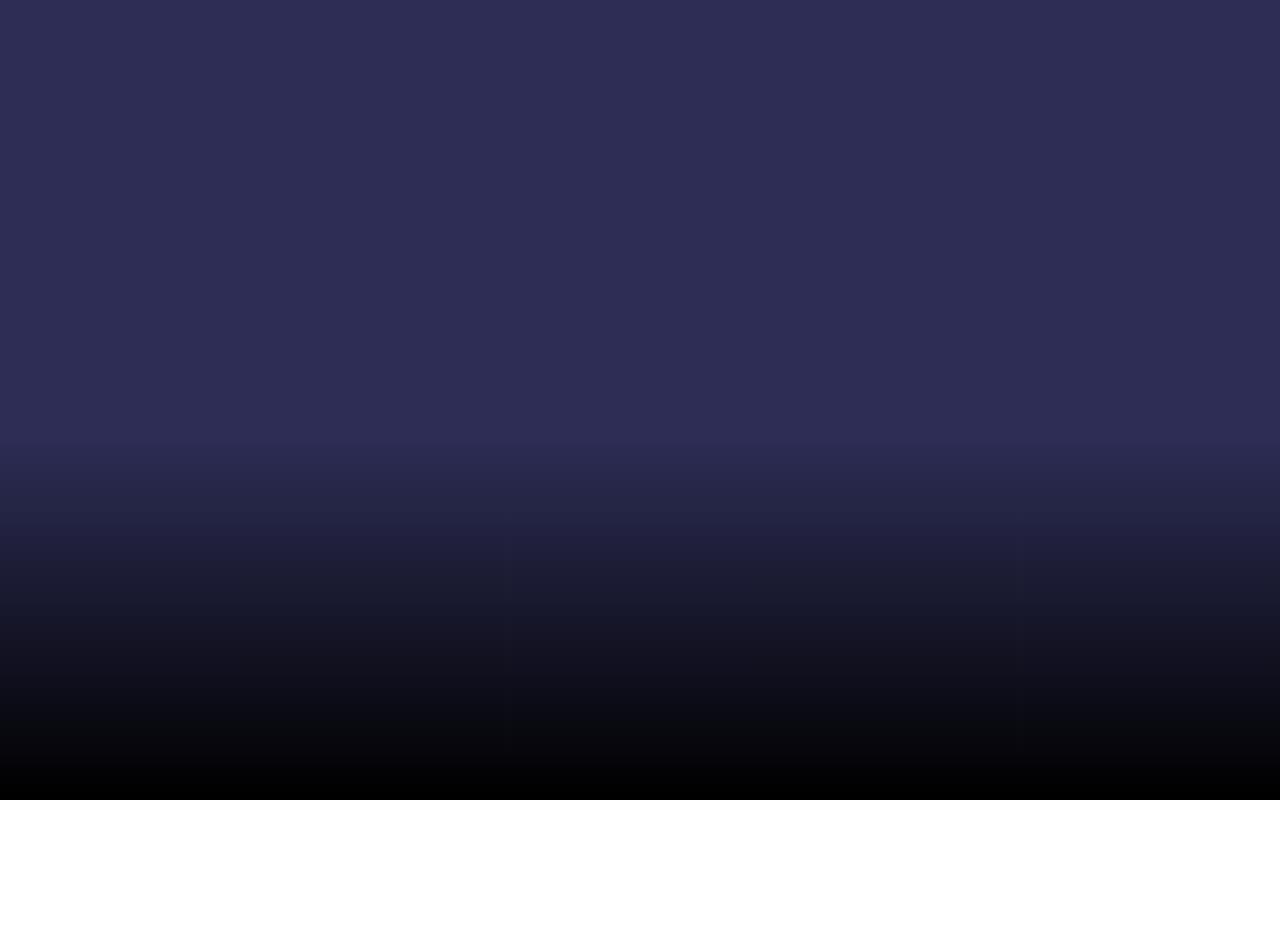
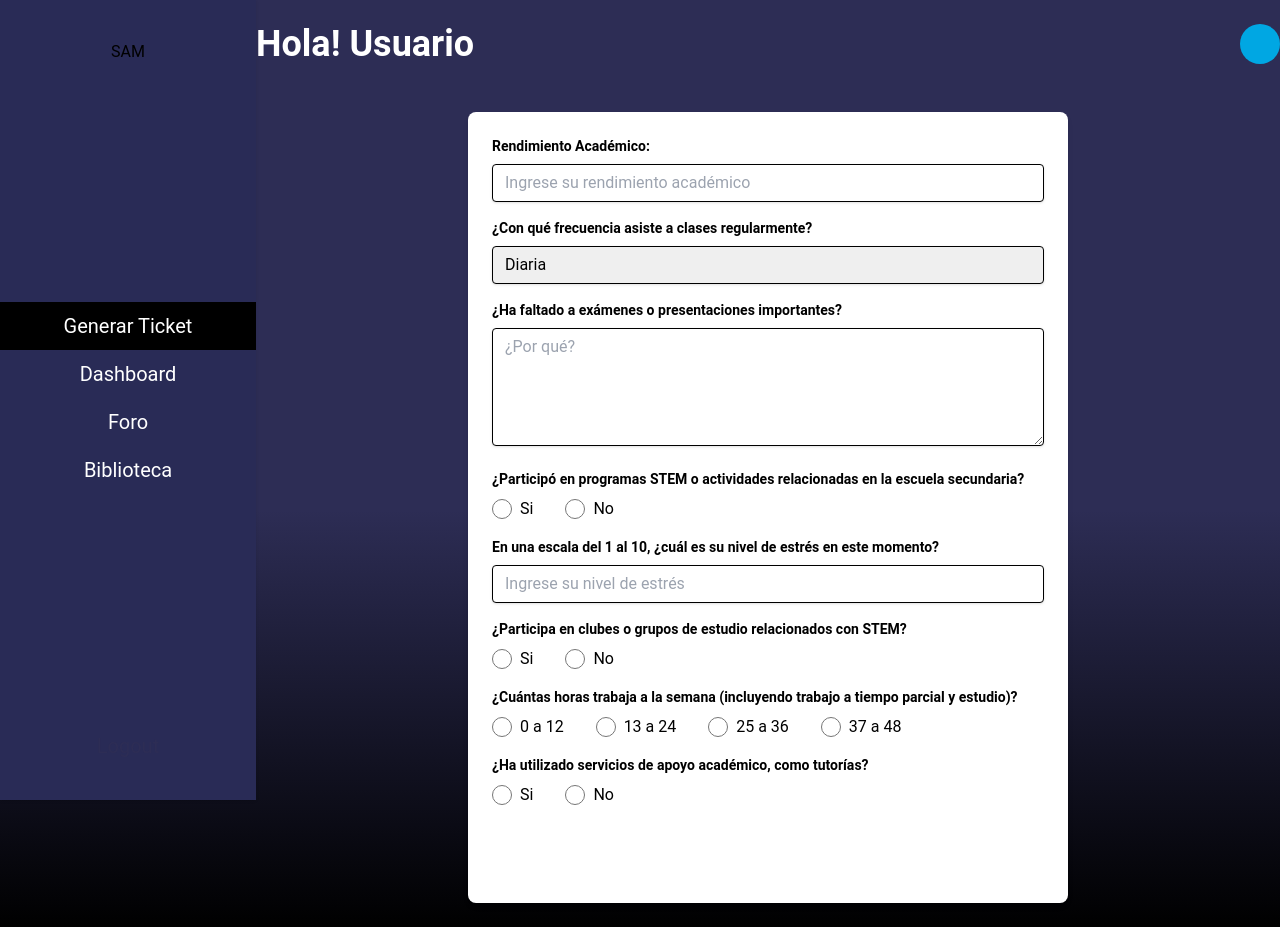
Before and after one commit to Juxnjo/mvpSenaSoft_Globant, a React (Vite) app in the folder frontend/: page /ticket in a window 1280 px wide. Before the commit this address had no page. Before the commit the page ends 800 px from the top, so only its background shows below. Built offline with nearby package versions, Linux system fonts and the light colour scheme.

Commit message:
create form ticket

```diff
--- a/frontend/index.html
+++ b/frontend/index.html
@@ -10,7 +10,7 @@
     href="https://cdn.jsdelivr.net/npm/bootstrap-icons@1.8.0/font/bootstrap-icons.css"
   />
   </head>
-  <body class="bg-gradient-to-b from-darkBlue from-55% to-black w-full h-screen font-Roboto">
+  <body class="bg-gradient-to-b from-darkBlue from-55% to-black w-full font-Roboto h-auto">
     <div id="root"></div>
     <script type="module" src="/src/main.jsx"></script>
 
--- a/frontend/src/App.jsx
+++ b/frontend/src/App.jsx
@@ -2,6 +2,7 @@
 import { Routes, Route } from 'react-router-dom'
 import { LoginPage } from './pages/LoginPage'
 import { HomePage } from './pages/HomePage'
+import { TicketsPage } from './pages/TicketsPage'
 
 function App() {
 
@@ -10,6 +11,7 @@ function App() {
       <Routes>
         <Route path='/' element={<LoginPage />} />
         <Route path='/home' element={<HomePage />} />
+        <Route path='/ticket' element={<TicketsPage />} />
       </Routes>
 
     </>
--- a/frontend/src/components/SideBar/SideBarComponent.jsx
+++ b/frontend/src/components/SideBar/SideBarComponent.jsx
@@ -10,16 +10,19 @@ export const SideBarComponent = () => {
   };
 
   return (
-    <> <div className="absolute right-10 top-10 font-bold text-4xl z-20 text-white sm:block lg:hidden" onClick={toggleSidebar}>x</div>
+    <>
+
+
+    <div className="absolute right-10 top-10 font-bold text-4xl z-30 text-white sm:block lg:hidden" onClick={toggleSidebar}>x</div>
       <div
-        className={`sidebar fixed top-0 flex h-screen justify-between py-10 flex-col bottom-0 lg:left-0 lg:w-64 bg-[#3546E6] duration-700 overflow-y-auto text-center lg:translate-x-0 ${!isSidebarOpen ? 'translate-x-0' : '-translate-x-full'
+        className={`sidebar fixed top-0 flex h-screen justify-between py-10 flex-col bottom-0 lg:left-0 lg:w-64 bg-[#292B56] shadow duration-700 overflow-y-auto text-center lg:translate-x-0 ${!isSidebarOpen ? 'translate-x-0' : '-translate-x-full'
           }`}
 
       >
         <div className='block'>
-          <h1>CAS</h1>
+          <h1>SAM</h1>
         </div>
-        <div className='w-full p-16 text-center flex justify-center text-white cursor-pointer'>
+        <div className='w-full p-16 text-center flex justify-center z-20 text-white cursor-pointer'>
           <ul className="flex justify-center flex-col text-xl">
             <li className="w-64 h-12 flex items-center lg:bg-black justify-center lg:hover:bg-darkBlue duration-300">Generar Ticket</li>
             <li className="w-64 h-12 flex items-center justify-center lg:hover:bg-darkBlue duration-300">Dashboard</li>
--- a/frontend/src/pages/TicketsPage.jsx
+++ b/frontend/src/pages/TicketsPage.jsx
@@ -1,7 +1,221 @@
-
+import { SideBarComponent } from "../components/SideBar/SideBarComponent";
 
 export const TicketsPage = () => {
   return (
-    <div>TicketsPage</div>
-  )
-}
+    <div className="bg-gray-100 min-h-screen flex flex-col">
+
+      <div className="bg-blue-500 py-6 text-white">
+        <div className="container mx-auto flex justify-between items-center">
+          <h1 className="font-bold ml-64 text-4xl">Hola! Usuario</h1>
+          <div className="hidden lg:block w-10 h-10 bg-semiLightBlue rounded-full"></div>
+        </div>
+      </div>
+      <SideBarComponent />
+
+      <div className="container py-6 flex flex-col items-center p-5">
+
+        <form
+          action=""
+          method="post"
+          className="bg-white shadow-md rounded-lg p-6  lg:w-[600px] lg:ml-64"
+        >
+          <div className="mb-4">
+            <label htmlFor="rendimiento" className="block text-gray-700 text-sm font-bold mb-2">
+              Rendimiento Académico:
+            </label>
+            <input
+              type="text"
+              id="rendimiento"
+              name="rendimiento"
+              placeholder="Ingrese su rendimiento académico"
+              className="shadow appearance-none border rounded w-full py-2 px-3 text-gray-700 leading-tight focus:outline-none focus:shadow-outline"
+            />
+          </div>
+
+          <div className="mb-4">
+            <label htmlFor="frecuencia" className="block text-gray-700 text-sm font-bold mb-2">
+              ¿Con qué frecuencia asiste a clases regularmente?
+            </label>
+            <select
+              id="frecuencia"
+              name="frecuencia"
+              className="shadow appearance-none border rounded w-full py-2 px-3 text-gray-700 leading-tight focus:outline-none focus:shadow-outline"
+            >
+              <option value="diaria">Diaria</option>
+              <option value="semanalmente">Semanalmente</option>
+              <option value="ocasionalmente">Ocasionalmente</option>
+              <option value="nunca">Nunca</option>
+            </select>
+          </div>
+
+          <div className="mb-4">
+            <label htmlFor="faltas" className="block text-gray-700 text-sm font-bold mb-2">
+              ¿Ha faltado a exámenes o presentaciones importantes?
+            </label>
+            <textarea
+              id="faltas"
+              name="faltas"
+              placeholder="¿Por qué?"
+              rows="5"
+              className="shadow appearance-none border rounded w-full py-2 px-3 text-gray-700 leading-tight focus:outline-none focus:shadow-outline"
+            ></textarea>
+          </div>
+
+          <div className="mb-4">
+            <label className="block text-gray-700 text-sm font-bold mb-2">
+              ¿Participó en programas STEM o actividades relacionadas en la escuela secundaria?
+            </label>
+            <div className="flex items-center">
+              <input
+                type="radio"
+                id="stem-si"
+                name="stem"
+                value="si"
+                className="form-radio h-5 w-5 text-blue-500"
+              />
+              <label htmlFor="stem-si" className="ml-2">
+                Si
+              </label>
+              <input
+                type="radio"
+                id="stem-no"
+                name="stem"
+                value="no"
+                className="form-radio h-5 w-5 text-blue-500 ml-8"
+              />
+              <label htmlFor="stem-no" className="ml-2">
+                No
+              </label>
+            </div>
+          </div>
+
+          <div className="mb-4">
+            <label htmlFor="nivelEstrés" className="block text-gray-700 text-sm font-bold mb-2">
+              En una escala del 1 al 10, ¿cuál es su nivel de estrés en este momento?
+            </label>
+            <input
+              type="number"
+              id="nivelEstrés"
+              name="nivelEstrés"
+              placeholder="Ingrese su nivel de estrés"
+              className="shadow appearance-none border rounded w-full py-2 px-3 text-gray-700 leading-tight focus:outline-none focus:shadow-outline"
+            />
+          </div>
+
+          <div className="mb-4">
+            <label className="block text-gray-700 text-sm font-bold mb-2">
+              ¿Participa en clubes o grupos de estudio relacionados con STEM?
+            </label>
+            <div className="flex items-center">
+              <input
+                type="radio"
+                id="club-si"
+                name="club"
+                value="si"
+                className="form-radio h-5 w-5 text-blue-500"
+              />
+              <label htmlFor="club-si" className="ml-2">
+                Si
+              </label>
+              <input
+                type="radio"
+                id="club-no"
+                name="club"
+                value="no"
+                className="form-radio h-5 w-5 text-blue-500 ml-8"
+              />
+              <label htmlFor="club-no" className="ml-2">
+                No
+              </label>
+            </div>
+          </div>
+
+          <div className="mb-4">
+            <label className="block text-gray-700 text-sm font-bold mb-2">
+              ¿Cuántas horas trabaja a la semana (incluyendo trabajo a tiempo parcial y estudio)?
+            </label>
+            <div className="flex items-center">
+              <input
+                type="radio"
+                id="horas-0-12"
+                name="horasTrabajo"
+                value="0-12"
+                className="form-radio h-5 w-5 text-blue-500"
+              />
+              <label htmlFor="horas-0-12" className="ml-2">
+                0 a 12
+              </label>
+              <input
+                type="radio"
+                id="horas-13-24"
+                name="horasTrabajo"
+                value="13-24"
+                className="form-radio h-5 w-5 text-blue-500 ml-8"
+              />
+              <label htmlFor="horas-13-24" className="ml-2">
+                13 a 24
+              </label>
+              <input
+                type="radio"
+                id="horas-25-36"
+                name="horasTrabajo"
+                value="25-36"
+                className="form-radio h-5 w-5 text-blue-500 ml-8"
+              />
+              <label htmlFor="horas-25-36" className="ml-2">
+                25 a 36
+              </label>
+              <input
+                type="radio"
+                id="horas-37-48"
+                name="horasTrabajo"
+                value="37-48"
+                className="form-radio h-5 w-5 text-blue-500 ml-8"
+              />
+              <label htmlFor="horas-37-48" className="ml-2">
+                37 a 48
+              </label>
+            </div>
+          </div>
+
+          <div className="mb-4">
+            <label className="block text-gray-700 text-sm font-bold mb-2">
+              ¿Ha utilizado servicios de apoyo académico, como tutorías?
+            </label>
+            <div className="flex items-center">
+              <input
+                type="radio"
+                id="tutoria-si"
+                name="tutoria"
+                value="si"
+                className="form-radio h-5 w-5 text-blue-500"
+              />
+              <label htmlFor="tutoria-si" className="ml-2">
+                Si
+              </label>
+              <input
+                type="radio"
+                id="tutoria-no"
+                name="tutoria"
+                value="no"
+                className="form-radio h-5 w-5 text-blue-500 ml-8"
+              />
+              <label htmlFor="tutoria-no" className="ml-2">
+                No
+              </label>
+            </div>
+          </div>
+
+          <div className="mb-4">
+            <button
+              type="submit"
+              className="bg-blue-500 hover:bg-blue-700 text-white font-bold py-2 px-4 rounded focus:outline-none focus:shadow-outline w-full"
+            >
+              Enviar
+            </button>
+          </div>
+        </form>
+      </div>
+    </div>
+  );
+};
```
Also changed, not shown: frontend/src/components/Calendar/CalendarComponent.jsx (line endings or trailing spaces).
